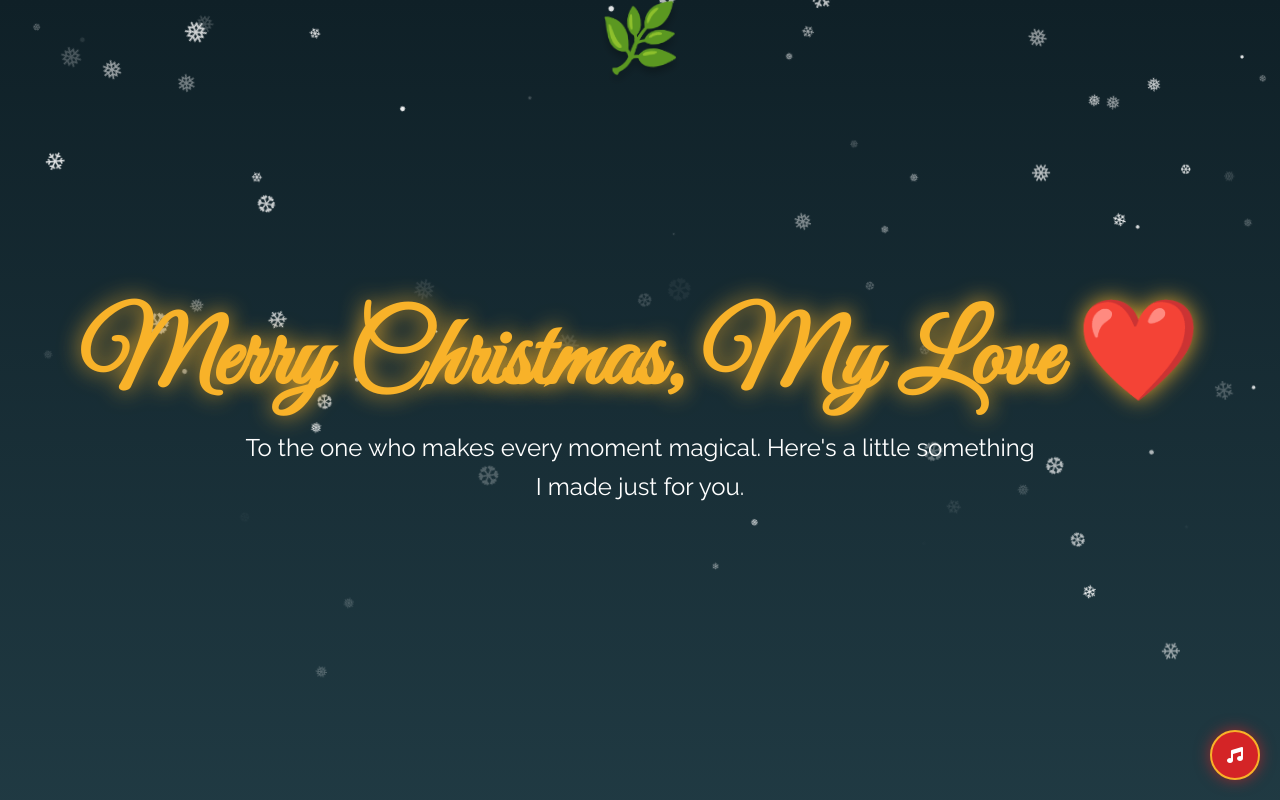
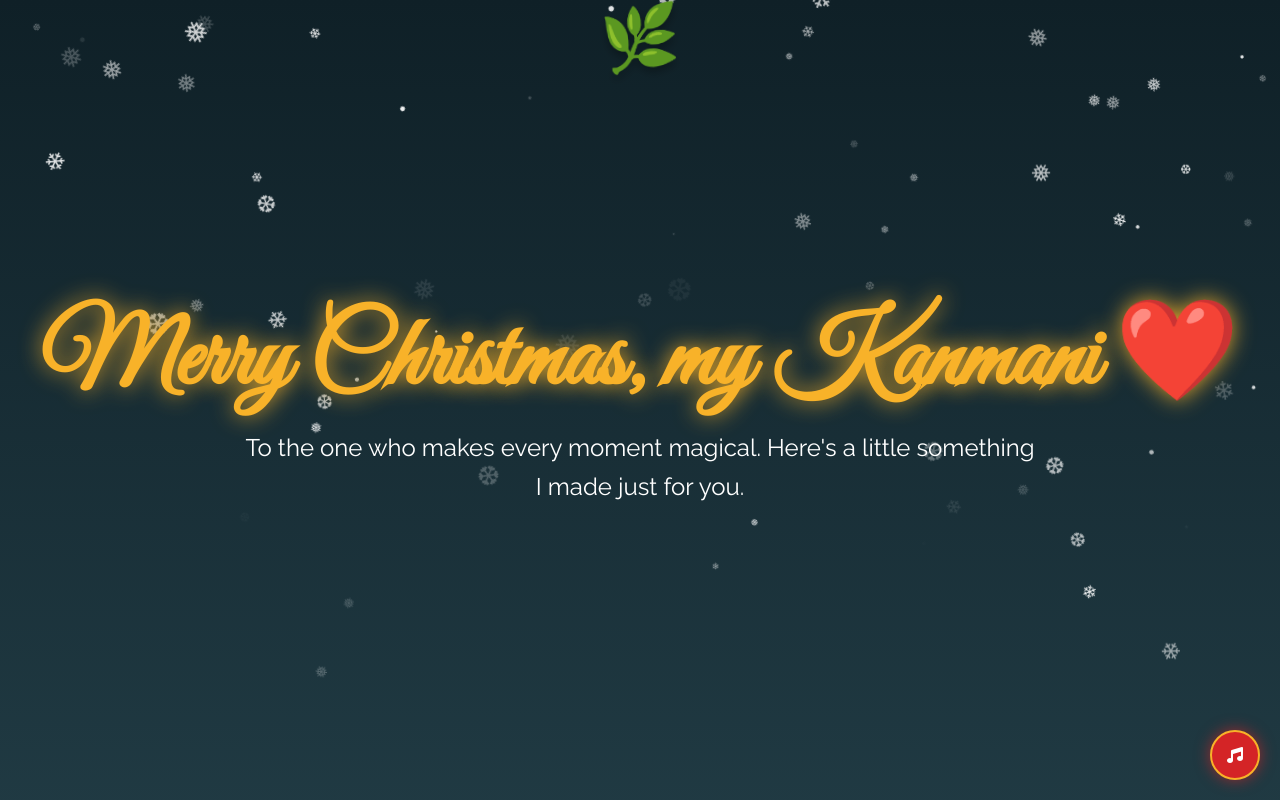
Before and after one commit to kaushikvada3/Christmas-with-Diya, a plain HTML site: page index.html in a window 1280 px wide. Shown: the top 800 px of the page. Drawn offline with Linux system fonts and the light colour scheme.

Commit message:
Update hero greeting to 'Merry Christmas, my Kanmani'

```diff
--- a/index.html
+++ b/index.html
@@ -37,7 +37,7 @@
     <main>
         <!-- Hero Section -->
         <section class="hero">
-            <h1>Merry Christmas, My Love ❤️</h1>
+            <h1>Merry Christmas, my Kanmani ❤️</h1>
             <p>To the one who makes every moment magical. Here's a little something I made just for you.</p>
         </section>
 
```
